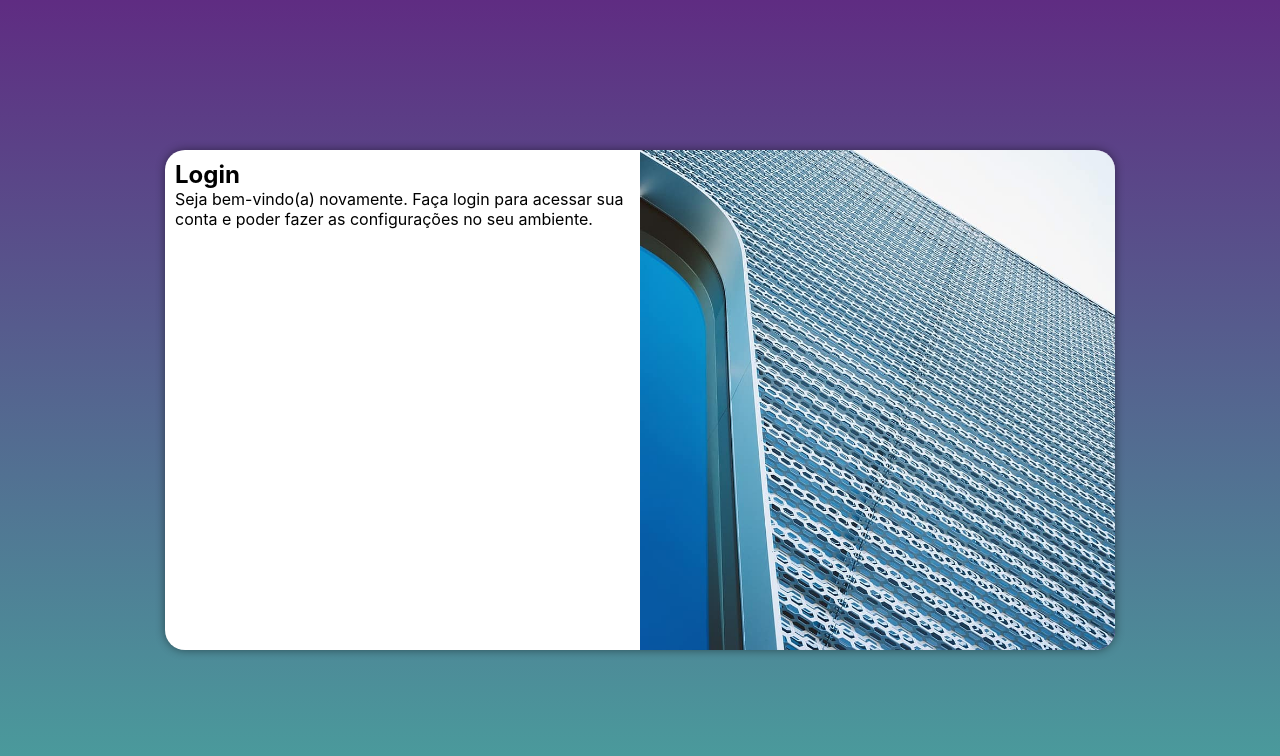
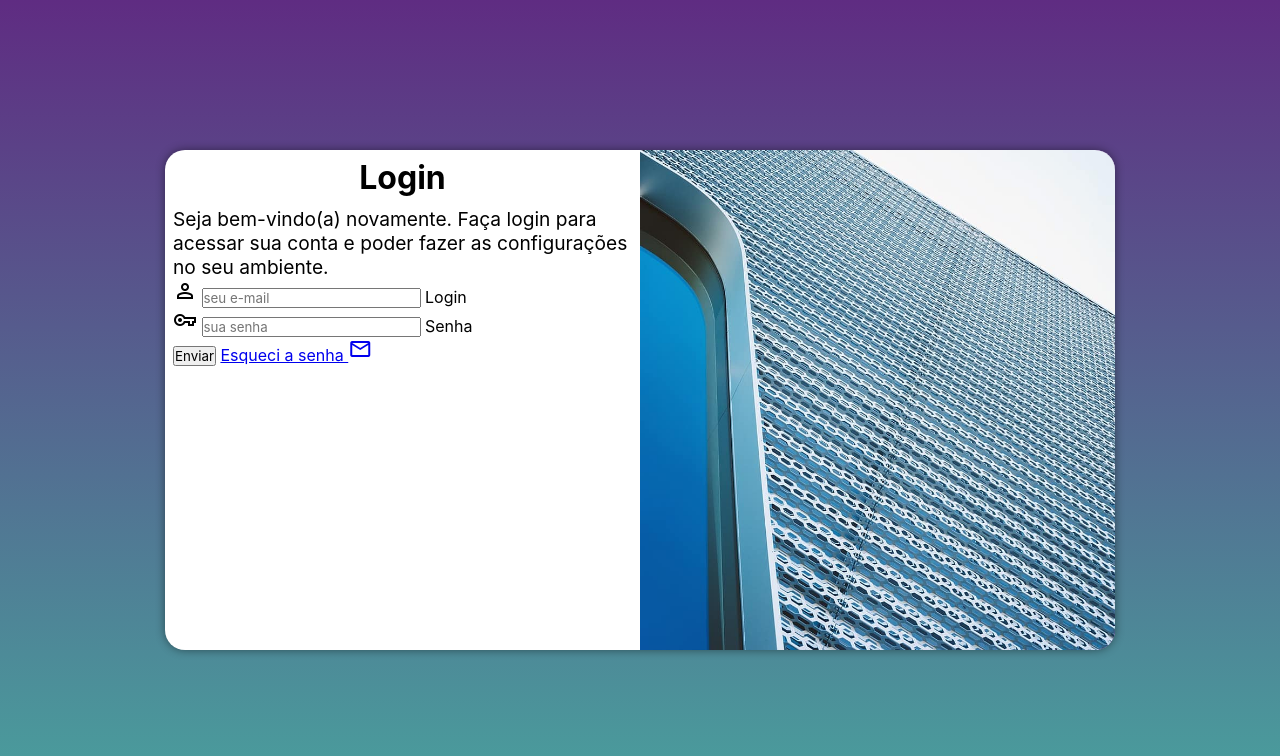
Before and after one commit to yasmimmoreira/projeto-login, a plain HTML site: page index.html in a window 1280 px wide. Drawn offline with nearby package versions, Linux system fonts and the light colour scheme.

Commit message:
adicionei o formulário

```diff
--- a/estilos/media-queries.css
+++ b/estilos/media-queries.css
@@ -12,7 +12,7 @@ Grandes Telas: Acima de 1200px
 
 @media screen and (min-width: 768px) and (max-width: 992px) {
     body {
-        background-image: linear-gradient(to top, var(--cor02), var(--cor01));
+        background-image: linear-gradient(to bottom, var(--cor02), var(--cor01));
     }
 
     section#login {
@@ -49,6 +49,13 @@ Grandes Telas: Acima de 1200px
     section#login > div#formulario {
         float: left;
         width: 50%;
-        height: 100%;
+    }
+
+    div#formulario > h1 {
+        font-size: 2em;
+    }
+
+    div#formulario > p {
+        font-size: 1.2em;
     }
 }
--- a/estilos/style.css
+++ b/estilos/style.css
@@ -59,5 +59,14 @@ section#login > div#imagem {
 
 section#login > div#formulario {
     display: block;
-    padding: 10px;
+    padding: 8px;
 }
+
+div#formulario > h1 {
+    text-align: center;
+    margin-bottom: 10px;
+}
+
+div#formulario > p {
+    font-size: 0.8em;
+}
--- a/index.html
+++ b/index.html
@@ -17,7 +17,21 @@
                 <h1>Login</h1>
                 <p>Seja bem-vindo(a) novamente. Faça login para acessar sua conta e poder fazer as configurações no seu ambiente.</p>
                 <form action="login.php" method="post" autocomplete="on">
+                    <div class="campo">
+                        <span class="material-symbols-outlined">person</span>
+                        <input type="email" name="login" id="ilogin" required autocomplete="email" placeholder="seu e-mail" maxlength="30">
+                        <label for="ilogin">Login</label>
+                    </div>
 
+                    <div class="campo">
+                        <span class="material-symbols-outlined">vpn_key</span>
+                        <input type="password" name="senha" id="isenha" placeholder="sua senha" autocomplete="current-password" required minlength="8" maxlength="20">
+                        <label for="isenha">Senha</label>
+                    </div>
+                    <input type="submit" value="Enviar">
+                    <a href="esqueci.html">
+                        Esqueci a senha <span class="material-symbols-outlined">mail</span>
+                    </a>
                 </form>
             </div>
         </section>
```
